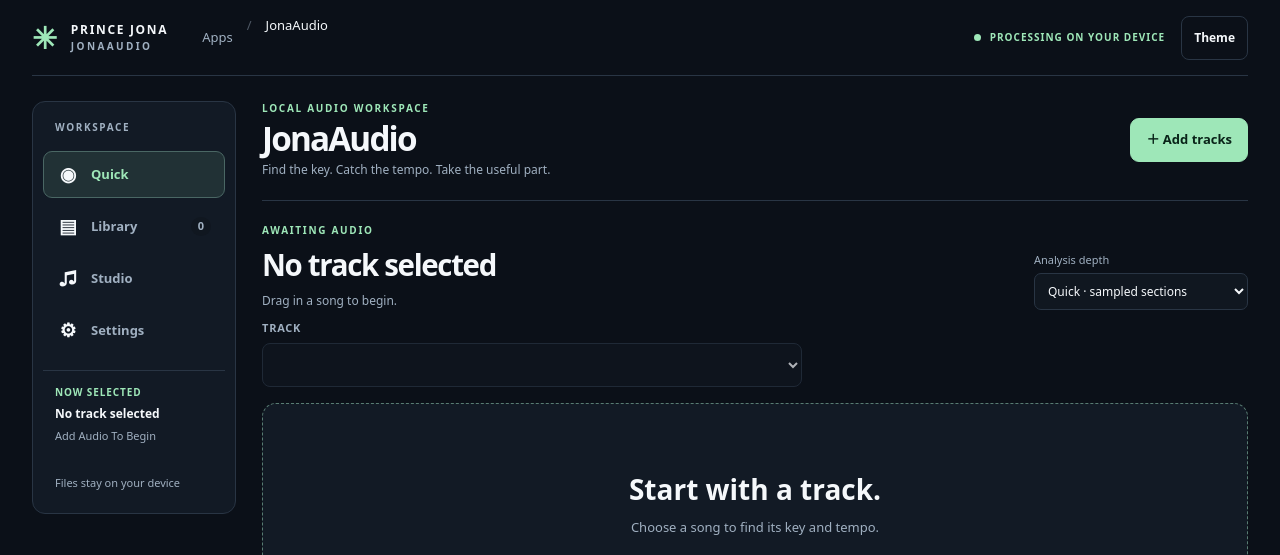
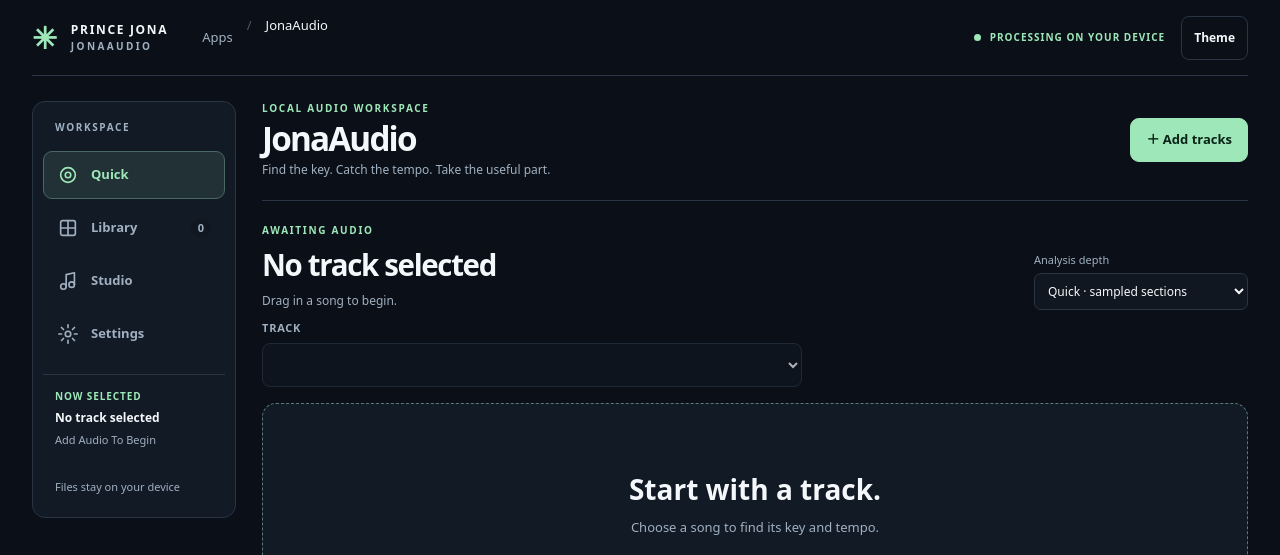
Before and after one commit to PrinceJonaa/PrinceJonaa.github.io, a plain HTML site: page JonaAudio/index.html in a window 1280 px wide. Shown: the top 555 px of the page. Drawn offline with Linux system fonts and the light colour scheme.

Commit message:
M6 accessibility: replace decorative nav text glyphs with accessible SVG icons

```diff
--- a/JonaAudio/navigation.css
+++ b/JonaAudio/navigation.css
@@ -271,3 +271,7 @@ html,body{overflow-x:clip}
 #theme.icon-btn{width:auto;min-width:44px;min-height:44px;padding:0 12px;font-size:12px;font-weight:750;color:var(--text)}
 .footer a{text-decoration:underline;text-underline-offset:.18em;text-decoration-thickness:1.5px;font-weight:750}
 .footer a:hover,.footer a:focus-visible{text-decoration-thickness:2.5px}
+
+/* M6 accessibility follow-up: vector navigation symbols, no glyph-only text nodes. */
+#app .rail-links svg{display:block;flex:0 0 auto;width:22px;height:22px;stroke:currentColor;stroke-width:1.8;fill:none;stroke-linecap:round;stroke-linejoin:round}
+@media(max-width:760px){#app .rail-links svg{width:21px;height:21px}}
--- a/JonaAudio/navigation.js
+++ b/JonaAudio/navigation.js
@@ -10,7 +10,7 @@ const main=q('#app'),intro=q('.intro'),drop=q('#drop'),stage=q('.stage'),library
 const fileInput=q('#files'),clear=q('#clear'),mode=q('#mode'),theme=q('#theme');
 const layout=node('div','new-layout'),rail=node('nav','new-rail'),area=node('div','new-area'),pages=node('div','new-pages');
 rail.setAttribute('aria-label','App navigation');
-rail.innerHTML='<div class="rail-kicker">WORKSPACE</div><div class="rail-links"><button data-route="quick" type="button"><b aria-hidden="true">◉</b><span>Quick</span></button><button data-route="library" type="button"><b aria-hidden="true">▤</b><span>Library</span><em id="rail-count">0</em></button><button data-route="studio" type="button"><b aria-hidden="true">♫</b><span>Studio</span></button><button data-route="settings" type="button"><b aria-hidden="true">⚙</b><span>Settings</span></button></div><div class="rail-now"><span>NOW SELECTED</span><strong id="rail-name">No track selected</strong><small id="rail-state">Add audio to begin</small></div><div class="rail-note">Files stay on your device</div>';
+rail.innerHTML='<div class="rail-kicker">WORKSPACE</div><div class="rail-links"><button data-route="quick" type="button"><svg aria-hidden="true" viewBox="0 0 24 24"><circle cx="12" cy="12" r="8"/><circle cx="12" cy="12" r="3"/></svg><span>Quick</span></button><button data-route="library" type="button"><svg aria-hidden="true" viewBox="0 0 24 24"><rect x="4" y="4" width="16" height="16" rx="2"/><path d="M12 4v16M4 12h16"/></svg><span>Library</span><em id="rail-count">0</em></button><button data-route="studio" type="button"><svg aria-hidden="true" viewBox="0 0 24 24"><path d="M10 18V5l9-2v13"/><circle cx="7" cy="18" r="3"/><circle cx="16" cy="16" r="3"/></svg><span>Studio</span></button><button data-route="settings" type="button"><svg aria-hidden="true" viewBox="0 0 24 24"><circle cx="12" cy="12" r="3"/><path d="M12 2v3M12 19v3M2 12h3M19 12h3M4.9 4.9l2.2 2.2M16.9 16.9l2.2 2.2M19.1 4.9l-2.2 2.2M7.1 16.9l-2.2 2.2"/></svg><span>Settings</span></button></div><div class="rail-now"><span>NOW SELECTED</span><strong id="rail-name">No track selected</strong><small id="rail-state">Add audio to begin</small></div><div class="rail-note">Files stay on your device</div>';
 intro.classList.add('compact-intro');q('.overline',intro).textContent='LOCAL AUDIO WORKSPACE';q('h1',intro).textContent='JonaAudio';q('p',intro).textContent='Find the key. Catch the tempo. Take the useful part.';clear.remove();
 const makePage=(id,label)=>{const p=node('section','nav-page');p.dataset.page=id;p.setAttribute('aria-label',label);pages.append(p);return p;};
 const quick=makePage('quick','Quick key and tempo'),libraryPage=makePage('library','Track library'),studio=makePage('studio','Studio tools'),settings=makePage('settings','Settings');
```
